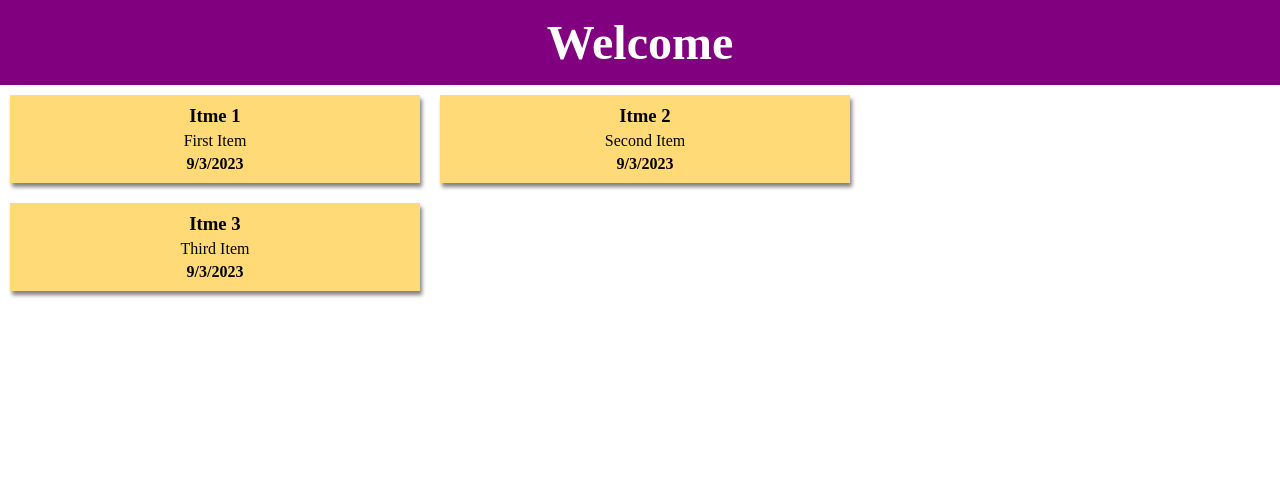
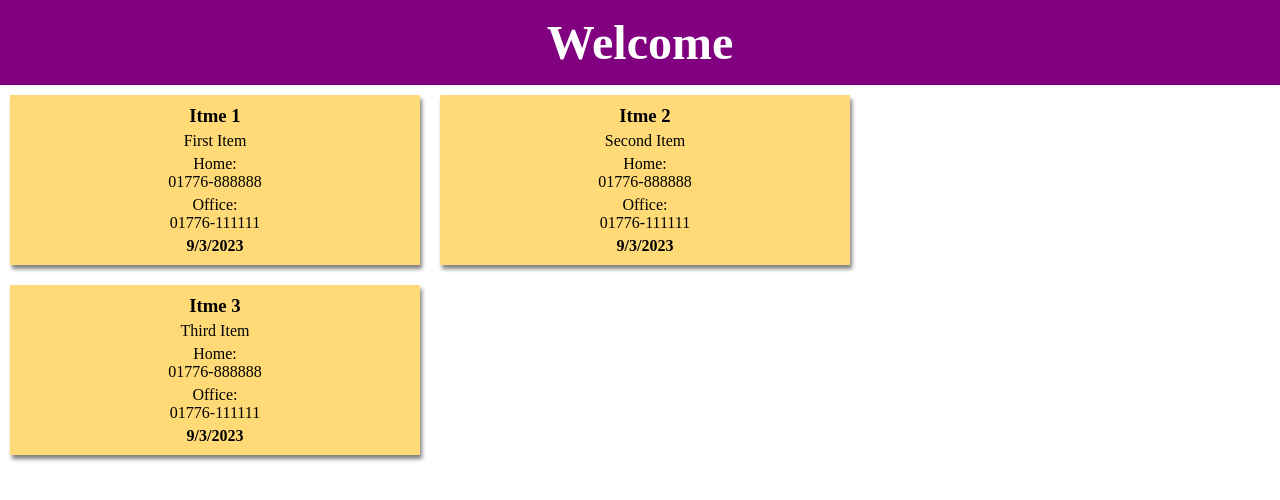
Before and after one commit to rifat71/react-app-bng, a React (Create React App) app: page / in a window 1280 px wide. Shown: the top 500 px of the page. Built offline with nearby package versions, Linux system fonts and the light colour scheme.

Commit message:
Add nested mapping

```diff
--- a/src/App.js
+++ b/src/App.js
@@ -1,7 +1,7 @@
 import React from 'react';
 import Card from './components/Card';
 import CardData from './cardItem.json';
-import { v4 as uuidv4 } from 'uuid';
+import { v4 as uuidv4 } from 'uuid';  // to generate unique id
 
 function App() {
 
@@ -13,7 +13,20 @@ function App() {
 
     return <div>
         <h1 className="headerStyle">Welcome</h1>
-        {CardData.map((item) => <Card key={uuidv4()} title={item.title} description={item.description} />)}
+        {CardData.map((item) =>
+            <Card key={uuidv4()}
+                title={item.title}
+                description={item.description}
+                cellPhone={
+                    item.phones.map((phone, index) =>
+                        <div key={index}>
+                            {phone.home}
+                            {phone.office}
+                        </div>
+                    )
+                }
+            />)
+        }
     </div>
 }
 
--- a/src/cardItem.json
+++ b/src/cardItem.json
@@ -1,14 +1,26 @@
 [
     {
         "title": "Itme 1",
-        "description": "First Item"
+        "description": "First Item",
+        "phones": [
+            {"home": "01776-888888"},
+            {"office": "01776-111111"}
+        ]
     },
     {
         "title": "Itme 2",
-        "description": "Second Item"
+        "description": "Second Item",
+        "phones": [
+            {"home": "01776-888888"},
+            {"office": "01776-111111"}
+        ]
     },
     {
         "title": "Itme 3",
-        "description": "Third Item"
+        "description": "Third Item",
+        "phones": [
+            {"home": "01776-888888"},
+            {"office": "01776-111111"}
+        ]
     }
 ]
--- a/src/components/Card.js
+++ b/src/components/Card.js
@@ -2,12 +2,17 @@ const date = new Date().getDate();
 const month = new Date().getMonth();
 const year = new Date().getFullYear();
 
+
 function Card(props) {
-    const {title, description} = props;
+    const { title, description, cellPhone } = props;
+    console.log(props);
     return <div className='card'>
         <h3 className='cardTitle'>{title}</h3>
         <p className='cardDescription'>{description}</p>
+        <p className='cardDescription'>Home: {cellPhone[0]}</p>
+        <p className='cardDescription'>Office: {cellPhone[1]}</p>
         <p className='cardFooter'>{date + "/" + month + "/" + year}</p>
+
     </div>
 }
 
```
